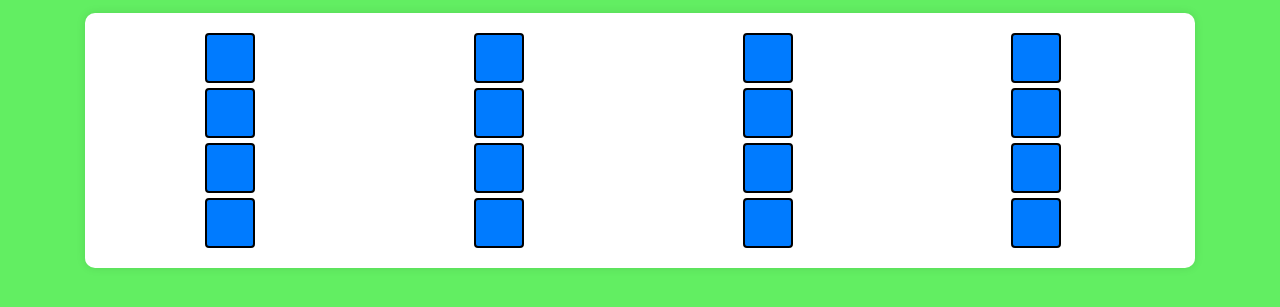
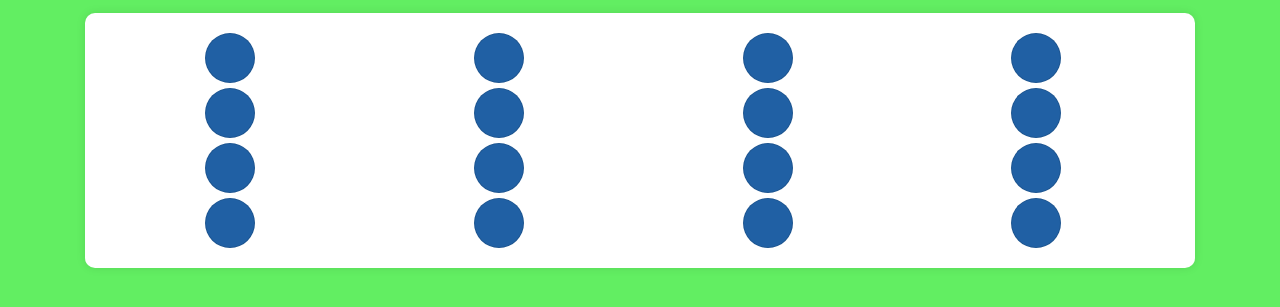
Before and after one commit to Harshit2012/Emoji-Match, a plain HTML site: page index.html in a window 1280 px wide. Shown: the part 247-554 px from the top of the page. Drawn offline with nearby package versions, Linux system fonts and the light colour scheme.

Commit message:
Update style.css
Adding animation to cards

```diff
--- a/style.css
+++ b/style.css
@@ -22,10 +22,42 @@ body {
     justify-content: center;
     width: 50px;
     height: 50px;
-    background-color: #007bff;
+    background-color: #2060a4;
     color: white;
-    border-radius: 0.25rem;
-    border: 2px solid black;
+    border-radius: 50%;
+    position: relative;
+    overflow: hidden;
+    transition: all 0.3s ease;
+}
+
+.card::before {
+    content: '';
+    position: absolute;
+    top: 0;
+    left: -100%;
+    width: 100%;
+    height: 100%;
+    border: 3px solid #007bff;
+    transition: all 0.3s ease;
+}
+
+.card:hover::before {
+    left: 0;
+}
+
+.card::after {
+    content: '';
+    position: absolute;
+    bottom: 0;
+    right: -100%;
+    width: 100%;
+    height: 100%;
+    border: 3px solid #007bff;
+    transition: all 0.3s ease;
+}
+
+.card:hover::after {
+    right: 0;
 }
 
 #logo {
```
